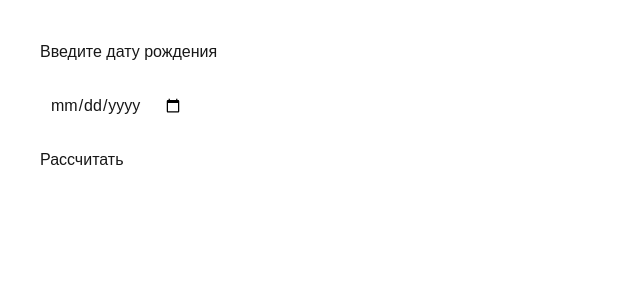
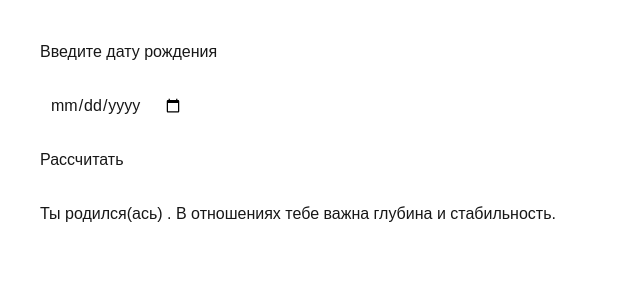
Before and after one commit to ahirotome-cpu/astro, a Next.js app: page /form in a window 1280 px wide. Both pictures are taken after a click on the button "Рассчитать". Shown: the top 300 px of the page, without its empty margins (0-640 px from the left). Built offline with nearby package versions, Linux system fonts and the light colour scheme.

Commit message:
add api generate

```diff
--- /dev/null
+++ b/app/api/generate/route.ts
@@ -0,0 +1,11 @@
+import { NextResponse } from 'next/server';
+
+export async function POST(req: Request) {
+  const body = await req.json();
+
+  const { date } = body;
+
+  return NextResponse.json({
+    result: `Ты родился(ась) ${date}. В отношениях тебе важна глубина и стабильность.`
+  });
+}
--- a/app/form/page.tsx
+++ b/app/form/page.tsx
@@ -4,6 +4,18 @@ import { useState } from 'react';
 
 export default function FormPage() {
   const [date, setDate] = useState('');
+  const [result, setResult] = useState('');
+
+  const handleClick = async () => {
+    const res = await fetch('/api/generate', {
+      method: 'POST',
+      headers: { 'Content-Type': 'application/json' },
+      body: JSON.stringify({ date })
+    });
+
+    const data = await res.json();
+    setResult(data.result);
+  };
 
   return (
     <main style={{ padding: '40px' }}>
@@ -18,9 +30,15 @@ export default function FormPage() {
 
       <br />
 
-      <button style={{ marginTop: '20px' }}>
+      <button onClick={handleClick} style={{ marginTop: '20px' }}>
         Рассчитать
       </button>
+
+      {result && (
+        <p style={{ marginTop: '30px' }}>
+          {result}
+        </p>
+      )}
     </main>
   );
 }
```
